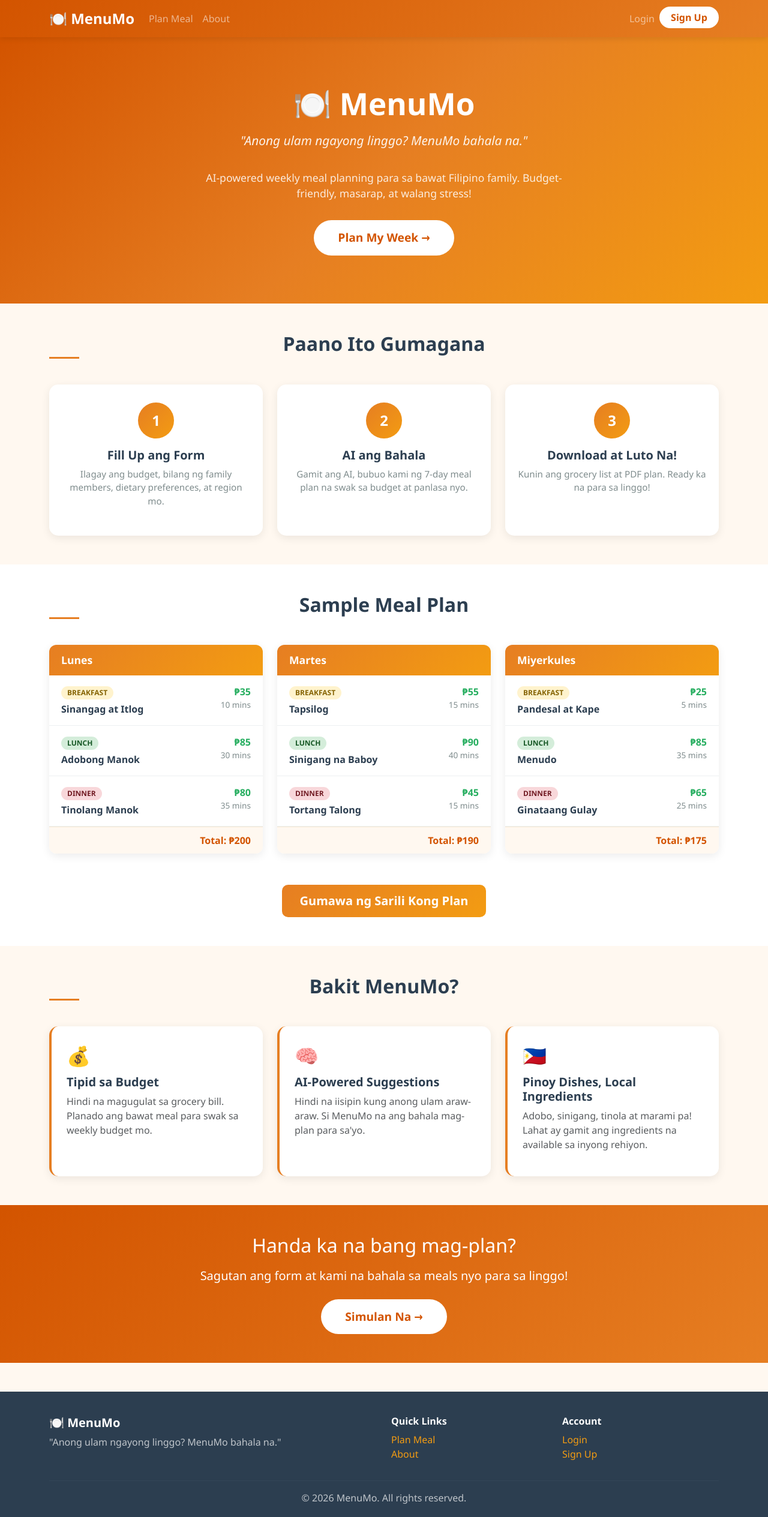
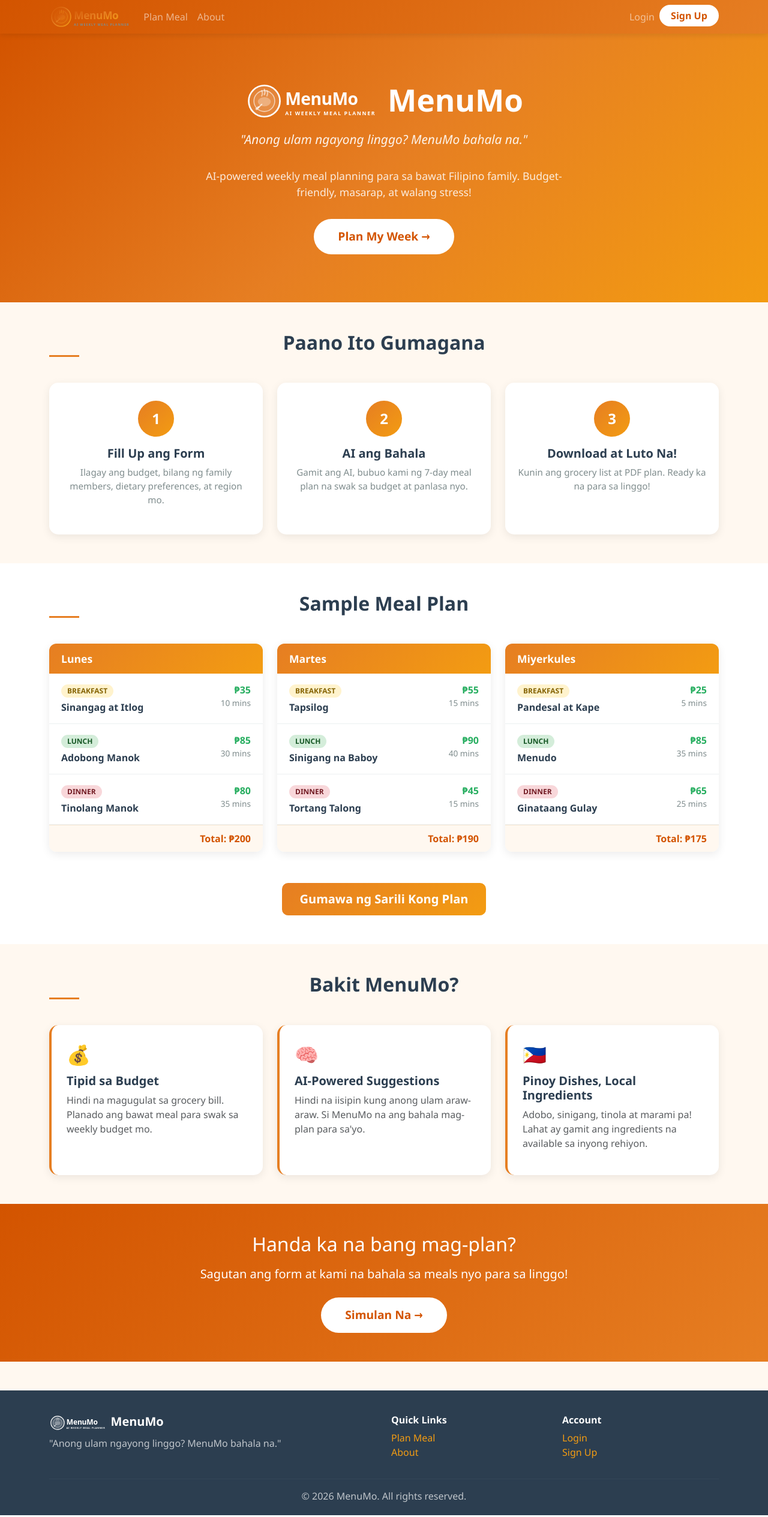
Before and after one commit to oaappp/MenuMo, a Django app: page / in a window 1280 px wide. Shown: the whole page at 60% size. Run offline with Django 5.2, Linux system fonts and the light colour scheme.

Commit message:
Add SVG logo and update all templates to use it

```diff
--- a/static/css/style.css
+++ b/static/css/style.css
@@ -31,12 +31,16 @@ body {
 }
 
 .navbar-brand {
-    font-size: 1.5rem;
-    font-weight: 700;
+    padding: 0;
+    line-height: 1;
 }
 
-.brand-icon {
-    font-size: 1.5rem;
+.navbar-brand img {
+    transition: opacity 0.3s ease;
+}
+
+.navbar-brand:hover img {
+    opacity: 0.85;
 }
 
 .btn-nav-cta {
--- a/templates/account/login.html
+++ b/templates/account/login.html
@@ -11,7 +11,7 @@
             <div class="card auth-card shadow-sm">
                 <div class="card-body p-4">
                     <div class="text-center mb-4">
-                        <span class="auth-icon">🍽️</span>
+                        <img src="{% static 'img/menumo-logo.svg' %}" alt="MenuMo" height="50" class="d-inline-block mb-2">
                         <h3 class="mt-2">Welcome Back!</h3>
                         <p class="text-muted">Sign in to your MenuMo account</p>
                     </div>
--- a/templates/account/signup.html
+++ b/templates/account/signup.html
@@ -10,7 +10,7 @@
             <div class="card auth-card shadow-sm">
                 <div class="card-body p-4">
                     <div class="text-center mb-4">
-                        <span class="auth-icon">🍽️</span>
+                        <img src="{% static 'img/menumo-logo.svg' %}" alt="MenuMo" height="50" class="d-inline-block mb-2">
                         <h3 class="mt-2">Join MenuMo!</h3>
                         <p class="text-muted">Create your account to save meal plans</p>
                     </div>
--- a/templates/base.html
+++ b/templates/base.html
@@ -15,7 +15,7 @@
     <nav class="navbar navbar-expand-lg navbar-dark sticky-top">
         <div class="container">
             <a class="navbar-brand" href="{% url 'landing' %}">
-                <span class="brand-icon">🍽️</span> MenuMo
+                <img src="{% static 'img/menumo-logo.svg' %}" alt="MenuMo" height="40" class="d-inline-block align-top">
             </a>
             <button class="navbar-toggler" type="button" data-bs-toggle="collapse" data-bs-target="#navbarNav">
                 <span class="navbar-toggler-icon"></span>
@@ -79,7 +79,10 @@
         <div class="container">
             <div class="row">
                 <div class="col-md-6">
-                    <h5>🍽️ MenuMo</h5>
+                    <h5>
+                        <img src="{% static 'img/menumo-logo.svg' %}" alt="MenuMo" height="28" class="d-inline-block align-top me-1" style="filter: brightness(0) invert(1);">
+                        MenuMo
+                    </h5>
                     <p class="text-muted">"Anong ulam ngayong linggo? MenuMo bahala na."</p>
                 </div>
                 <div class="col-md-3">
--- a/templates/landing.html
+++ b/templates/landing.html
@@ -7,7 +7,10 @@
 <!-- Hero Section -->
 <section class="hero-section">
     <div class="container">
-        <h1 class="fade-in">🍽️ MenuMo</h1>
+        <h1 class="fade-in">
+            <img src="{% static 'img/menumo-logo.svg' %}" alt="MenuMo" height="65" class="d-inline-block align-top me-2" style="filter: brightness(0) invert(1);">
+            MenuMo
+        </h1>
         <p class="tagline">"Anong ulam ngayong linggo? MenuMo bahala na."</p>
         <p class="lead">AI-powered weekly meal planning para sa bawat Filipino family. Budget-friendly, masarap, at walang stress!</p>
         {% if user.is_authenticated %}
--- a/templates/pdf_export.html
+++ b/templates/pdf_export.html
@@ -20,7 +20,10 @@
         <!-- Printable Plan -->
         <div class="card p-4" id="printable-plan">
             <div class="text-center mb-4">
-                <h1 style="color: #E67E22;">🍽️ MenuMo</h1>
+                <h1 style="color: #E67E22;">
+                    <img src="{% static 'img/menumo-logo.svg' %}" alt="MenuMo" height="40" class="d-inline-block align-top me-1">
+                    MenuMo
+                </h1>
                 <p><em>"Anong ulam ngayong linggo? MenuMo bahala na."</em></p>
                 <hr>
                 <p>
--- a/templates/plan_display.html
+++ b/templates/plan_display.html
@@ -10,7 +10,7 @@
         <div class="plan-header">
             <div class="row align-items-center">
                 <div class="col-md-8">
-                    <h2 class="mb-2">🍽️ Your Weekly Meal Plan</h2>
+                    <h2 class="mb-2">Your Weekly Meal Plan</h2>
                     <p class="mb-0">
                         <span class="badge bg-light text-dark me-2">Budget: ₱{{ meal_plan.budget }}</span>
                         <span class="badge bg-light text-dark me-2">Members: {{ meal_plan.members }}</span>
```
Also changed, not shown: static/img/menumo-logo.svg (added), 1 other file.
